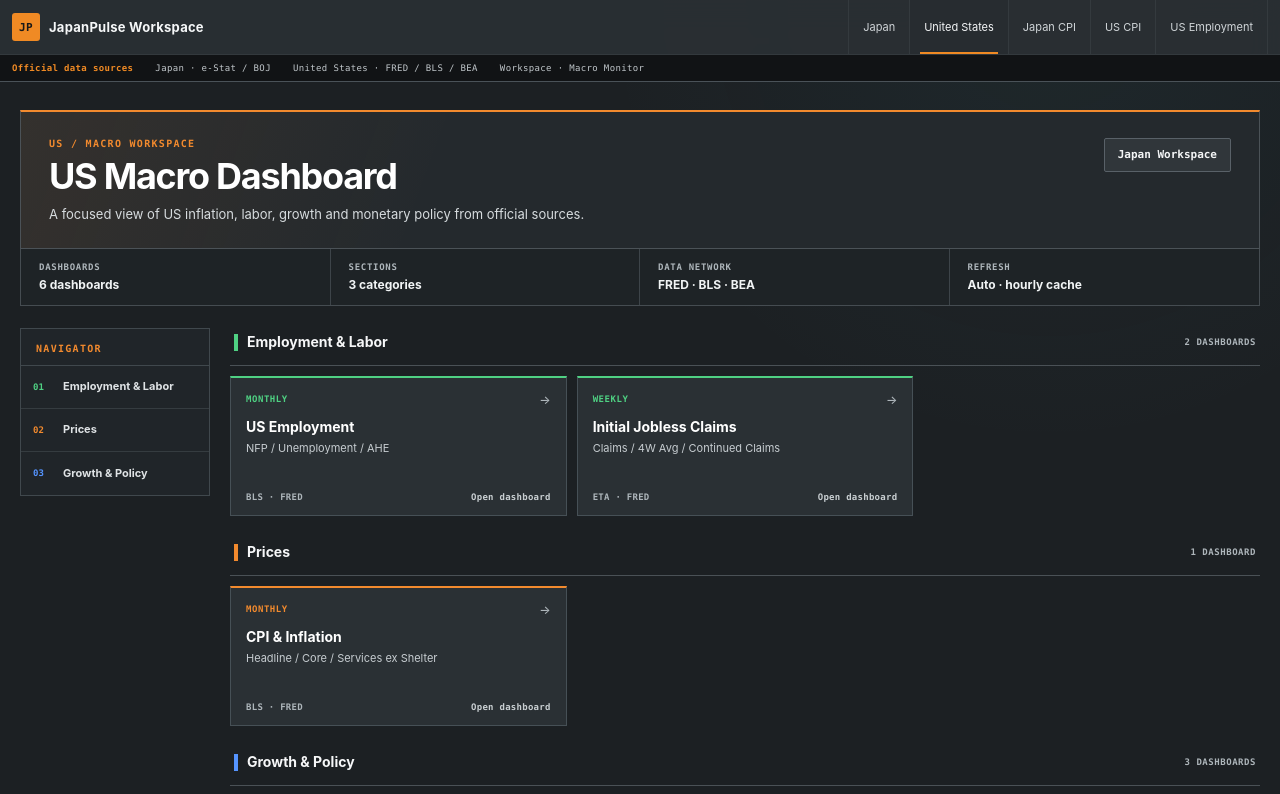
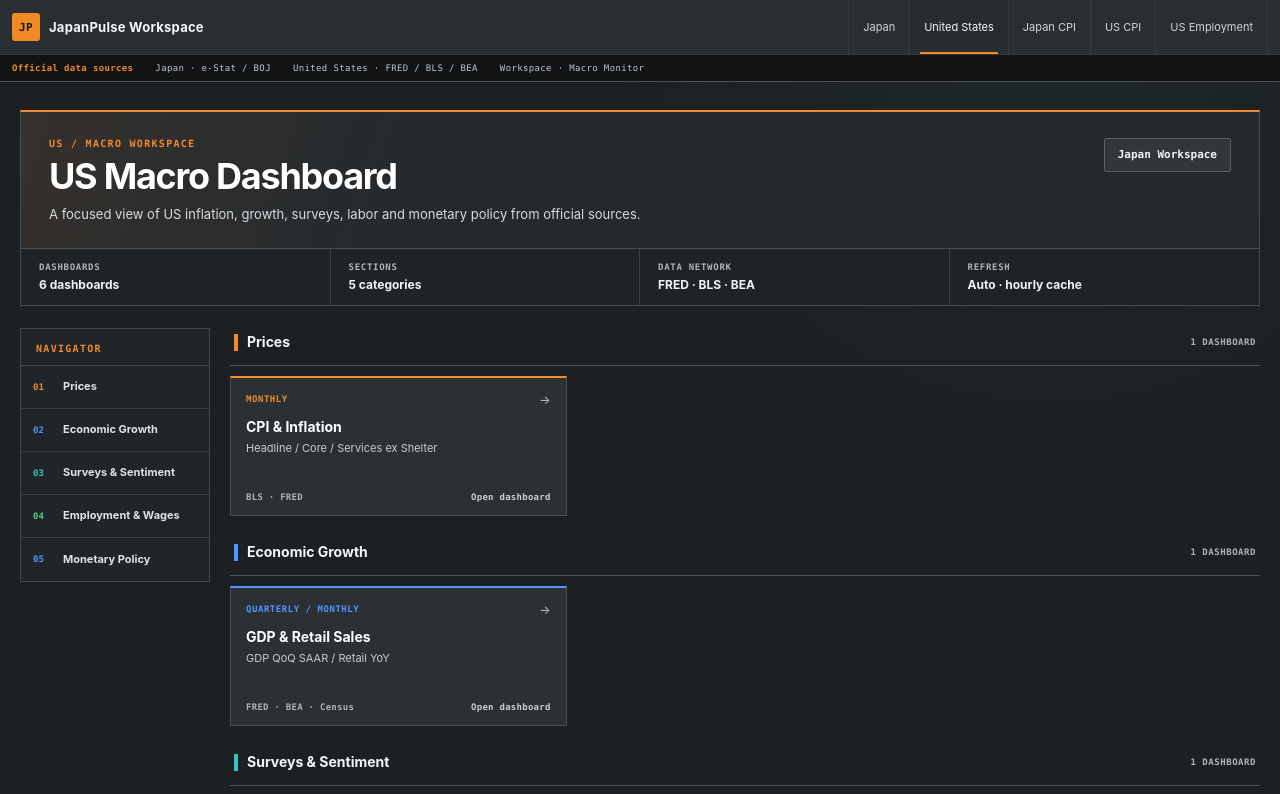
Before and after one commit to Hikky-fuji/japanpulse, a Next.js app: page /us in a window 1280 px wide. Shown: the top 794 px of the page. Built offline with nearby package versions, Linux system fonts and the light colour scheme; no server answers.

Commit message:
Align Japan and US indicator categories

```diff
--- a/app/components/MacroWorkspace.js
+++ b/app/components/MacroWorkspace.js
@@ -22,6 +22,7 @@ const SOURCE_BY_PATH = {
   '/us/employment': 'BLS · FRED',
   '/us/initial-claims': 'ETA · FRED',
   '/us/cpi': 'BLS · FRED',
+  '/us/manufacturing': 'NY Fed · Philadelphia Fed · ISM',
   '/us-macro': 'FRED · BEA · Census',
 }
 
--- a/app/page.js
+++ b/app/page.js
@@ -67,7 +67,7 @@ const indicators = [
     ],
   },
   {
-    group: { en: 'Corporate Activity', ja: '企業行動' },
+    group: { en: 'Corporate & Business Activity', ja: '企業・事業活動' },
     color: '#7C3AED',
     bg: '#F5F3FF',
     border: '#A78BFA',
@@ -99,7 +99,7 @@ const indicators = [
     ],
   },
   {
-    group: { en: 'Sentiment', ja: '景況感' },
+    group: { en: 'Surveys & Sentiment', ja: '景況調査・センチメント' },
     color: '#16A085',
     bg: '#F0FAF8',
     border: '#50C4A8',
--- a/app/us/page.js
+++ b/app/us/page.js
@@ -2,7 +2,52 @@ import MacroWorkspace from '../components/MacroWorkspace'
 
 const indicators = [
   {
-    group: 'Employment & Labor',
+    group: 'Prices',
+    color: '#E67E22',
+    bg: '#FFF8F0',
+    border: '#F0A050',
+    items: [
+      {
+        href: '/us/cpi',
+        title: 'CPI & Inflation',
+        subtitle: 'Headline / Core / Services ex Shelter',
+        badge: 'Monthly',
+        desc: 'Headline, core, supercore proxy, category momentum and inflation contributions. Source: BLS via FRED.',
+      },
+    ],
+  },
+  {
+    group: 'Economic Growth',
+    color: '#27AE60',
+    bg: '#F0FAF4',
+    border: '#5DBF80',
+    items: [
+      {
+        href: '/us-macro#growth',
+        title: 'GDP & Retail Sales',
+        subtitle: 'GDP QoQ SAAR / Retail YoY',
+        badge: 'Quarterly / Monthly',
+        desc: 'Nominal GDP growth (Q/Q SAAR) and advance retail sales year-over-year. Source: BEA / Census via FRED.',
+      },
+    ],
+  },
+  {
+    group: 'Surveys & Sentiment',
+    color: '#16A085',
+    bg: '#F0FAF8',
+    border: '#50C4A8',
+    items: [
+      {
+        href: '/us/manufacturing',
+        title: 'Manufacturing Momentum',
+        subtitle: 'NY Empire → Philly Fed → ISM',
+        badge: 'Monthly Sequence',
+        desc: 'Regional lead signals, national ISM anchor, release clock, component breadth and directional momentum. Sources: NY Fed / Philadelphia Fed / ISM.',
+      },
+    ],
+  },
+  {
+    group: 'Employment & Wages',
     color: '#1A56DB',
     bg: '#F0F4FF',
     border: '#6B8FE8',
@@ -24,40 +69,11 @@ const indicators = [
     ],
   },
   {
-    group: 'Prices',
-    color: '#E67E22',
-    bg: '#FFF8F0',
-    border: '#F0A050',
+    group: 'Monetary Policy',
+    color: '#7C3AED',
+    bg: '#F5F3FF',
+    border: '#A78BFA',
     items: [
-      {
-        href: '/us/cpi',
-        title: 'CPI & Inflation',
-        subtitle: 'Headline / Core / Services ex Shelter',
-        badge: 'Monthly',
-        desc: 'Headline, core, supercore proxy, category momentum and inflation contributions. Source: BLS via FRED.',
-      },
-    ],
-  },
-  {
-    group: 'Growth & Policy',
-    color: '#27AE60',
-    bg: '#F0FAF4',
-    border: '#5DBF80',
-    items: [
-      {
-        href: '/us/manufacturing',
-        title: 'Manufacturing Momentum',
-        subtitle: 'NY Empire → Philly Fed → ISM',
-        badge: 'Monthly Sequence',
-        desc: 'Regional lead signals, national ISM anchor, release clock, component breadth and directional momentum. Sources: NY Fed / Philadelphia Fed / ISM.',
-      },
-      {
-        href: '/us-macro#growth',
-        title: 'GDP & Retail Sales',
-        subtitle: 'GDP QoQ SAAR / Retail YoY',
-        badge: 'Quarterly / Monthly',
-        desc: 'Nominal GDP growth (Q/Q SAAR) and advance retail sales year-over-year. Source: BEA / Census via FRED.',
-      },
       {
         href: '/us-macro#fed-policy',
         title: 'Fed Policy',
@@ -75,7 +91,7 @@ export default function USHomePage() {
       country="United States"
       countryCode="US"
       title="US Macro Dashboard"
-      description="A focused view of US inflation, labor, growth and monetary policy from official sources."
+      description="A focused view of US inflation, growth, surveys, labor and monetary policy from official sources."
       indicators={indicators}
       sourceNetwork="FRED · BLS · BEA"
     />
```
